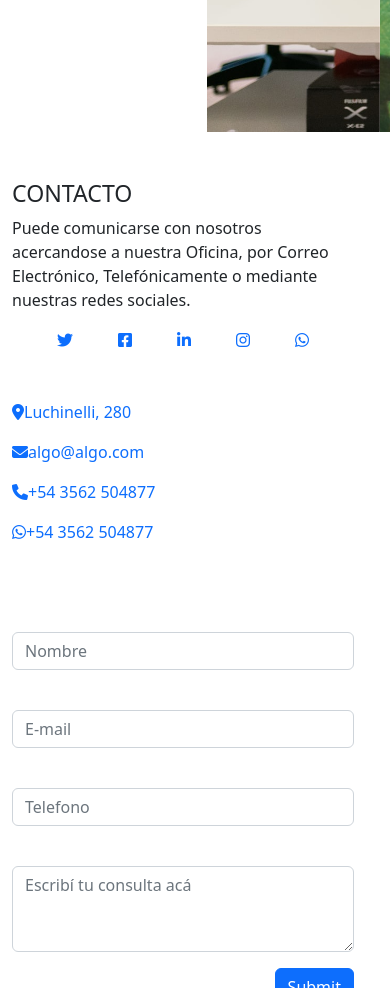
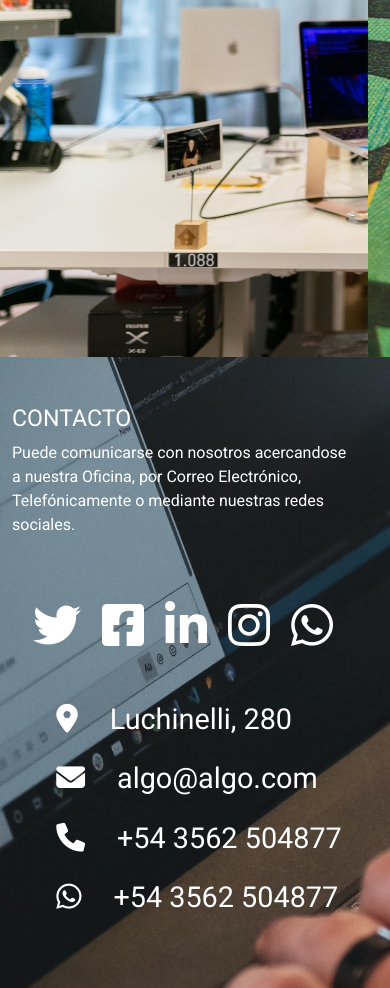
Before and after one commit to LJorsini/parcial2, a plain HTML site: page index.html in a window 390 px wide. Shown: the part 2400-3388 px from the top of the page. Drawn offline with Linux system fonts and the light colour scheme.

Commit message:
se acomodo el responsive de contactos

```diff
--- a/css/style.css
+++ b/css/style.css
@@ -1,6 +1,10 @@
 * {
     margin: 0;
     padding: 0;
+}
+
+body {
+    font-family: 'Roboto', sans-serif;
 }
 #seccion-1 {
     height: 100vh;
@@ -64,9 +68,33 @@
 }
 
 #seccion-4 {
-    height: 100vh;
+    /* height: 100vh; */
+    background-image: url(../img/contacto3.jpg);
+    background-repeat: no-repeat;
+    background-size: cover;
+    color: white;
 }
 
 .contacto a {
     text-decoration: none;
 }
+
+.footer {
+    text-align: center;
+    color: white;
+    background-color: black;
+    height: 300px;
+}
+
+.redes-sociales a i {
+    color: white;
+    font-size: 3rem;
+
+}
+
+.contenedor-contacto a {
+    color: white;
+    margin-left: 2rem;
+    font-size: 1.8rem;
+    text-decoration: none;
+}
--- a/index.html
+++ b/index.html
@@ -15,35 +15,16 @@
     <!--Fontawesome-->
     <link rel="stylesheet" href="./lib/fontawesome/css/all.min.css">
 
+    <!--Goole font-->
+    <link rel="preconnect" href="https://fonts.googleapis.com">
+    <link rel="preconnect" href="https://fonts.gstatic.com" crossorigin>
+    <link href="https://fonts.googleapis.com/css2?family=Roboto:ital,wght@0,400;1,500;1,700&display=swap" rel="stylesheet">
+
 
     <title>Document</title>
 </head>
 
 <body>
-    <!--Nabvar-->
-    <!-- <nav class="navbar navbar-expand-lg ">
-        <div class="container-fluid">
-            <a class="navbar-brand" href="#">Navbar</a>
-            <button class="navbar-toggler" type="button" data-bs-toggle="collapse"
-                data-bs-target="#navbarSupportedContent" aria-controls="navbarSupportedContent" aria-expanded="false"
-                aria-label="Toggle navigation">
-                <span class="navbar-toggler-icon"></span>
-            </button>
-            <div class="collapse navbar-collapse" id="navbarSupportedContent">
-                <ul class="navbar-nav me-auto mb-2 mb-lg-0">
-                    <li class="nav-item">
-                        <a class="nav-link active" aria-current="page" href="#seccion-2">Nuestro Trabajo</a>
-                    </li>
-                    <li class="nav-item">
-                        <a class="nav-link" href="#seccion-3">Historia y Clientes</a>
-                    </li>
-                    <li class="nav-item">
-                        <a class="nav-link" href="#seccion-4">Contacto</a>
-                    </li>
-                </ul>
-            </div>
-        </div>
-    </nav> -->
 
     <!--Seccion 1-->
     <section id="seccion-1" class="container-fluid">
@@ -116,7 +97,7 @@
 
     <section id="seccion-3" class="">
         <div class="row">
-            <div class="col-6 d-flex flex-column justify-content-center">
+            <div class="col-xxl-6 col-xl-6 col-lg-12 d-flex flex-column justify-content-center">
                 <h1>NUESTRA HISTORIAS</h1>
                 <p>Somos un grupo de profesionales informáticos con más de 10 años de conocimientos
                      en el Desarrollo de Software, en el manejo y gestionamiento de empresas.
@@ -125,7 +106,7 @@
                 </p>
             </div>
 
-            <div class="col-6">
+            <div class="col-xxl-6 col-xl-6 col-lg-12">
                 <div id="carouselExampleControls" class="carousel slide" data-bs-ride="carousel">
                     <div class="carousel-inner">
                       <div class="carousel-item active img-carrousel-1">
@@ -150,47 +131,15 @@
                   </div>
             </div>
         </div>
-
-
-
-
-
-        <!-- <div id="carouselExampleControls" class="carousel slide" data-bs-ride="carousel">
-            <div class="carousel-inner">
-              <div class="carousel-item active img-carrousel-1">
-
-              </div>
-              <div class="carousel-item img-carrousel-2"> -->
-
-                <!-- <img src="..." class="d-block w-100" alt="..."> -->
-              <!-- </div>
-              <div class="carousel-item img-carrousel-3"> -->
-                <!-- <img src="..." class="d-block w-100" alt="..."> -->
-              <!-- </div>
-            </div>
-            <button class="carousel-control-prev" type="button" data-bs-target="#carouselExampleControls" data-bs-slide="prev">
-              <span class="carousel-control-prev-icon" aria-hidden="true"></span>
-              <span class="visually-hidden">Previous</span>
-            </button>
-            <button class="carousel-control-next" type="button" data-bs-target="#carouselExampleControls" data-bs-slide="next">
-              <span class="carousel-control-next-icon" aria-hidden="true"></span>
-              <span class="visually-hidden">Next</span>
-            </button>
-          </div> -->
     </section>
 
     <section id="seccion-4">
-        <div class="row container">
+        <div class="row container-fluid">
 
-            <div class="col-md-4 mt-5">
+            <div class="col-xxl-4 col-xl-6 mt-5 d-flex flex-column justify-content-center">
                 <h3>CONTACTO</h3>
                 <p>Puede comunicarse con nosotros acercandose a nuestra Oficina, por Correo Electrónico, Telefónicamente o mediante nuestras redes sociales.</p>
-                <!-- <ul class="redes-sociales d-flex justify-content-evenly">
-                    <li><a href="https://www.facebook.com" target="_blank"><i class="fa-brands fa-facebook-square"></i></a></li>
-                    <li><a href="https://www.instagram.com" target="_blank"><i class="fa-brands fa-instagram"></i></a></li>
-                    <li><a href="https://api.whatsapp.com/send?phone=3562504877" target="_blank"><i class="fa-brands fa-whatsapp"></i></a></li>
-                </ul> -->
-                <div class="redes-sociales d-flex justify-content-evenly">
+                <div class="redes-sociales d-flex justify-content-evenly mt-5">
                     <a href="https://www.twitter.com" target="_blank"><i class="fa-brands fa-twitter"></i></a>
                     <a href="https://www.facebook.com" target="_blank"><i class="fa-brands fa-facebook-square"></i></a>
                     <a href="https://www.instagram.com" target="_blank"><i class="fa-brands fa-linkedin-in"></i></a>
@@ -200,9 +149,9 @@
                 </div>
             </div>
 
-            <div class="col-md-4 container-contacto mt-5">
+            <div class="col-xxl-4 col-xl-6 container-contacto mt-5 d-flex flex-column justify-content-center ">
 
-                <div class="contacto">
+                <div class="contenedor-contacto m-auto">
                     <div class="d-flex">
                         <a href="https://goo.gl/maps/hGABenpmKVDnfgYv6" target="_blank"><i class="fa-solid fa-location-dot"></i></a>
                         <a href="https://goo.gl/maps/hGABenpmKVDnfgYv6" target="_blank"><p>Luchinelli, 280</p></a>
@@ -227,7 +176,7 @@
                 </div>
             </div>
 
-            <div class="col-md-4 mt-5">
+            <div class="col-xxl-4 col-xl-6 mt-5 ">
 
                     <form class="formulario-contacto">
                         <div class="mb-3">
@@ -250,16 +199,21 @@
                           <textarea class="form-control" id="exampleFormControlTextarea1" placeholder="Escribí tu consulta acá" rows="3"></textarea>
                         </div>
 
-                        <div class="boton d-flex justify-content-end">
-                          <input type="submit" class="btn btn-primary "></input>
+                        <div class="boton d-flex justify-content-center mb-2">
+                          <input type="submit" class="btn btn-primary btn-dark "></input>
                         </div>
 
                     </form>
 
             </div>
         </div>
+
+    </section>
+
+    <footer class="footer">
+        <p>Todos los derechos reservados</p>
+
     </footer>
-
     <!--Script Bootstrap-->
     <script src="./lib/bootstrap/js/bootstrap.bundle.min.js"></script>
 
```
Also changed, not shown: img/contacto.jpg (added), img/contacto2.jpg (added), img/contacto3.jpg (added).
